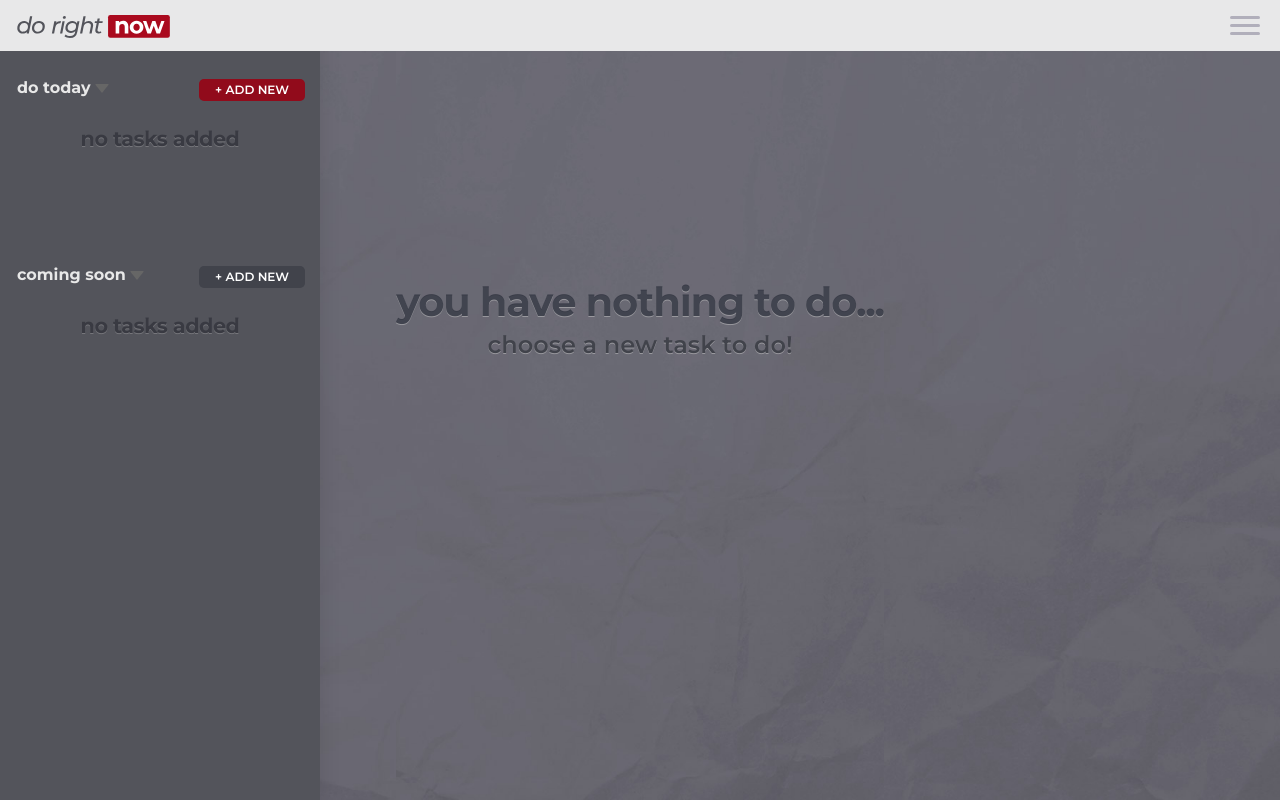
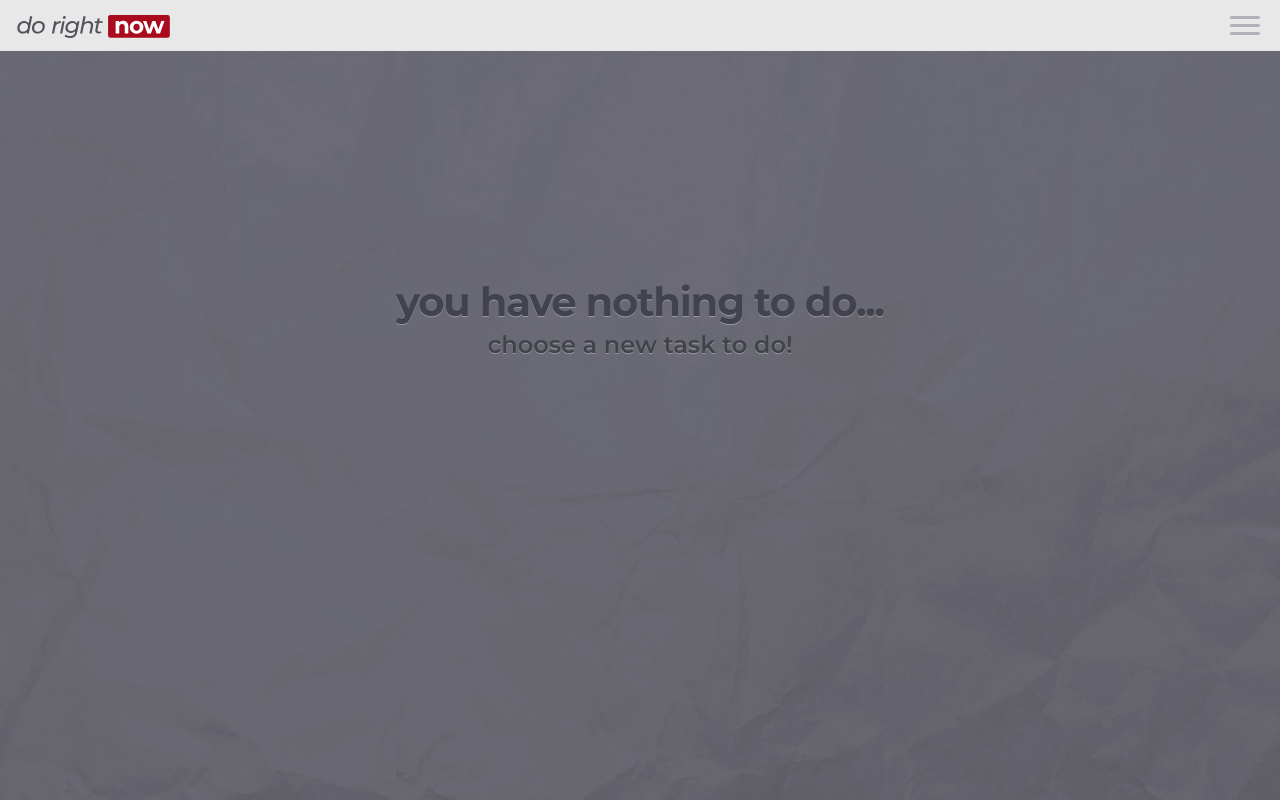
Before and after one commit to getdagnis/dorightnow-app, a React (Create React App) app: page / in a window 1280 px wide. Built offline with nearby package versions, Linux system fonts and the light colour scheme.

Commit message:
mobile test

```diff
--- a/src/components/ButtonSmall/ButtonSmall.css
+++ b/src/components/ButtonSmall/ButtonSmall.css
@@ -3,7 +3,7 @@
   background: var(--bgDarkest);
   height: 18px;
   padding: 3px 16px 1px;
-  margin: 1px 2px;
+  margin-left: 4px;
   border-radius: 5px;
   font-size: 0.75rem;
   font-weight: 600;
--- a/src/components/LeftSide/LeftSide.css
+++ b/src/components/LeftSide/LeftSide.css
@@ -1,5 +1,5 @@
 .left-side {
-  display: flex;
+  display: none;
   flex-direction: column;
   position: absolute;
   top: 0;
@@ -8,7 +8,7 @@
   min-width: 300px;
   max-width: 410px;
   height: 100vh;
-  padding: 5.5vh 5px;
+  padding: calc(50px + 2vh) 12px;
   background: var(--bgDarker);
   box-sizing: border-box;
   box-shadow: 0 0 20px rgba(0, 0, 0, 0.1);
@@ -19,27 +19,24 @@
 
 .left-side-top {
   display: flex;
+  margin: 10px 0 5px;
   justify-content: space-between;
-  margin: 14px 0 4px;
-  padding-right: 8px;
 }
 
 .side-top-h3 {
   position: relative;
-  padding-left: 12px;
-  margin-bottom: 3px;
-  margin-top: 0;
+  margin: 0;
   font-size: 1rem;
   color: #e8e8e8;
   transition: all 0.3s ease-in-out;
 }
 
-.side-top-h3:hover {
+.title-drop:hover {
   cursor: pointer;
-  margin-top: -2px;
+  margin-left: 5px;
 }
 
-.side-top-h3::after {
+.title-drop::after {
   content: "";
   display: block;
   position: absolute;
@@ -60,18 +57,6 @@
   border-top: palegoldenrod 10px solid; */
 }
 
-.side-top-h3:hover::after {
+.title-drop:hover::after {
   border-top: #bbb 9px solid;
 }
-
-@media (max-height: 800px) {
-  .left-side {
-    padding-top: 8vh;
-  }
-}
-
-@media (max-height: 520px) {
-  .left-side {
-    padding-top: 10vh;
-  }
-}
--- a/src/components/LeftSide/LeftSide.js
+++ b/src/components/LeftSide/LeftSide.js
@@ -6,32 +6,32 @@ import "./LeftSide.css";
 
 export const LeftSide = () => {
   const tasks = [
-    // { id: 1, task: "do something", cat: "a" },
-    // { id: 2, task: "do nothing", cat: "b" },
-    // {
-    //   id: 3,
-    //   task:
-    //     "Don't eat too much bbq ribs. Finish the front-end of the do right now app, so that we can all finally do our tasks",
-    //   cat: 0,
-    // },
-    // {
-    //   id: 4,
-    //   task: "drink some wine, watch some movies, read a book and go to sleep",
-    //   cat: "c",
-    // },
-    // { id: 5, task: "do something", cat: "a" },
-    // {
-    //   id: 6,
-    //   task:
-    //     "Don't eat too much bbq ribs. Finish the front-end of the do right now app, so that we can all finally do our tasks",
-    //   cat: 0,
-    // },
+    { id: 1, task: "do something", cat: "a" },
+    { id: 2, task: "do nothing", cat: "b" },
+    {
+      id: 3,
+      task:
+        "Don't eat too much bbq ribs. Finish the front-end of the do right now app, so that we can all finally do our tasks",
+      cat: 0,
+    },
+    {
+      id: 4,
+      task: "drink some wine, watch some movies, read a book and go to sleep",
+      cat: "c",
+    },
+    { id: 5, task: "do something", cat: "a" },
+    {
+      id: 6,
+      task:
+        "Don't eat too much bbq ribs. Finish the front-end of the do right now app, so that we can all finally do our tasks",
+      cat: 0,
+    },
   ];
 
   return (
     <div className="left-side">
       <div className="left-side-top">
-        <h3 className="side-top-h3">do today</h3>
+        <h3 className="side-top-h3 title-drop">do today</h3>
         <ButtonSmall title="+ add new" color="red" />
       </div>
       <TaskList tasks={tasks} />
--- a/src/components/TaskList/TaskList.css
+++ b/src/components/TaskList/TaskList.css
@@ -1,3 +1,7 @@
+.task-list {
+  margin-bottom: 20px;
+}
+
 .no-tasks {
   text-align: center;
   font-size: 1.3rem;
```
